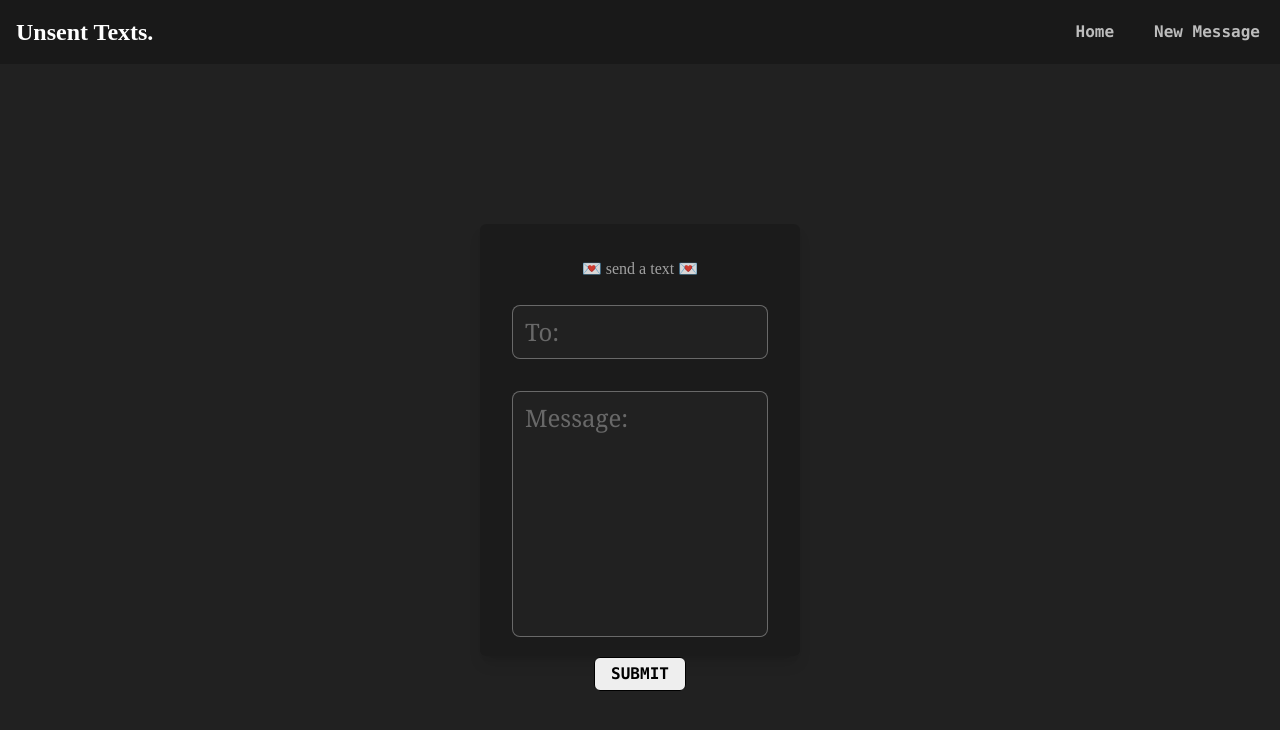
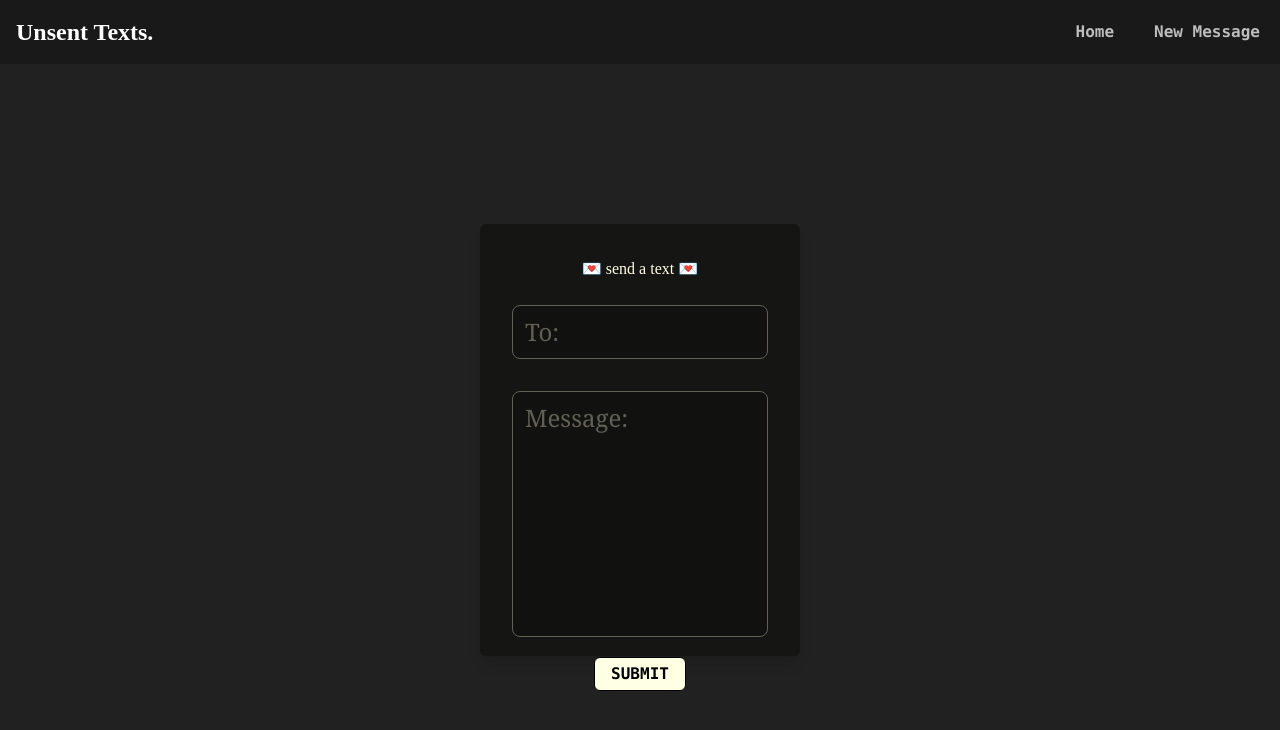
Before and after one commit to notprjwl/unsent-texts, a React (Create React App) app: page /create in a window 1280 px wide. Shown: the top 730 px of the page. Built offline with nearby package versions, Linux system fonts and the light colour scheme.

Commit message:
Update create.jsx
update design

```diff
--- a/src/components/create.jsx
+++ b/src/components/create.jsx
@@ -3,7 +3,7 @@ import Search from "./Search";
 import useSearch from "../hooks/useSearch";
 
 const Create = () => {
-  const texts = ["💌 send a text 💌", "dont be shy 👉🏻👈🏻", "say it all 💭🗣️", "by heart ❤️", "let it all out 💬", "might be someone who cares 🤗💖", "sending virtual hugs 🫂", "now send it! 💌", "now!! 😤", "stop thinking duh! 🪱💬", "it's time ⏳"];
+  const texts = ["💌 send a text 💌", "don't be shy 👉🏻👈🏻", "say it all 💭🗣️", "by heart ❤️", "let it all out 💬", "might be someone who cares 🤗💖", "sending virtual hugs 🫂", "now send it! 💌", "now!! 😤", "stop thinking duh! 🪱💬", "it's time ⏳"];
   const { isSearch } = useSearch();
   const [isChangingText, setChangingText] = useState(0);
   const [isName, setName] = useState("");
@@ -38,14 +38,14 @@ const Create = () => {
   return (
     <div className='flex text-center justify-center font-serif h-screen '>
       {isSearch && <Search />}
-      <div className='relative bg-[#191919b0] p-8 h-[54vh] w-[40vh] mt-[20vh] rounded-md shadow-lg text-center border-gray-600'>
-        <form onSubmit={handleSubmit}>
-          <h1 className='text-[#bdbdbdd3] font-pt selection:bg-none selection:text-none select-none cursor-pointer hover:text-[#bdbdbd] text-wrap mx-auto inline-block max-w-full' onClick={handleClick}>
+      <div className='relative bg-[#10100eb0] p-8 h-[54vh] w-[40vh] mt-[20vh] rounded-md shadow-lg text-center border-gray-600'>
+        <form onSubmit={handleSubmit} className="no-underline">
+          <h1 className='text-[#ffffe3] font-pt selection:bg-none selection:text-none select-none cursor-pointer hover:text-[#ffffe3e0] text-wrap mx-auto inline-block max-w-full' onClick={handleClick}>
             {texts[isChangingText]}
           </h1>
-          <input type='text' required value={isName} onChange={(e) => setName(e.target.value)} className=' bg-[#212121] border border-[#bdbdbd75] hover:border-[#bdbdbd] text-[#bdbdbd] mt-6 text-2xl rounded-lg block w-full focus:border-gray-400 ps-3 p-2.5 placeholder-[#bdbdbd75] focus:outline-none' placeholder='To:' />
-          <textarea required value={isMessage} onChange={(e) => setMessage(e.target.value)} className='mt-[4vh] w-full h-full bg-[#212121] border border-[#bdbdbd75] hover:border-[#bdbdbd] text-[#bdbdbd] text-2xl rounded-lg focus:border-[#bdbdbd] block ps-3 p-2.5 resize-none placeholder-[#bdbdbd75] focus:outline-none ' cols='30' rows='7' placeholder='Message:'></textarea>
-          <button className='px-4 py-1 mt-5 font-mono rounded-md border border-black bg-[#eeeeee] font-black  hover:shadow-[4px_4px_0px_0px_rgba(240,171,252)] transition duration-200 hover:scale-105 text-1xl select-none'>SUBMIT</button>
+          <input type='text' required value={isName} onChange={(e) => setName(e.target.value)} className=' bg-[#10100eb0] border border-[#606055] hover:border-[#ffffe3] text-[#ffffe3] mt-6 text-2xl rounded-lg block w-full focus:border-[#ffffe3] ps-3 p-2.5 placeholder-[#606055] focus:outline-none' placeholder='To:' />
+          <textarea required value={isMessage} onChange={(e) => setMessage(e.target.value)} className='mt-[4vh] w-full h-full bg-[#10100eb0] border border-[#606055] hover:border-[#ffffe3] text-[#ffffe3] text-2xl rounded-lg focus:border-[#ffffe3] block ps-3 p-2.5 resize-none placeholder-[#606055] focus:outline-none ' cols='30' rows='7' placeholder='Message:'></textarea>
+          <button className='px-4 py-1 mt-5 font-mono rounded-md border border-black bg-[#ffffe3] font-black hover:shadow-[4px_4px_0px_0px_rgba(96,96,85)] transition duration-200 hover:scale-105 text-1xl select-none'>SUBMIT</button>
         </form>
       </div>
     </div>
```
